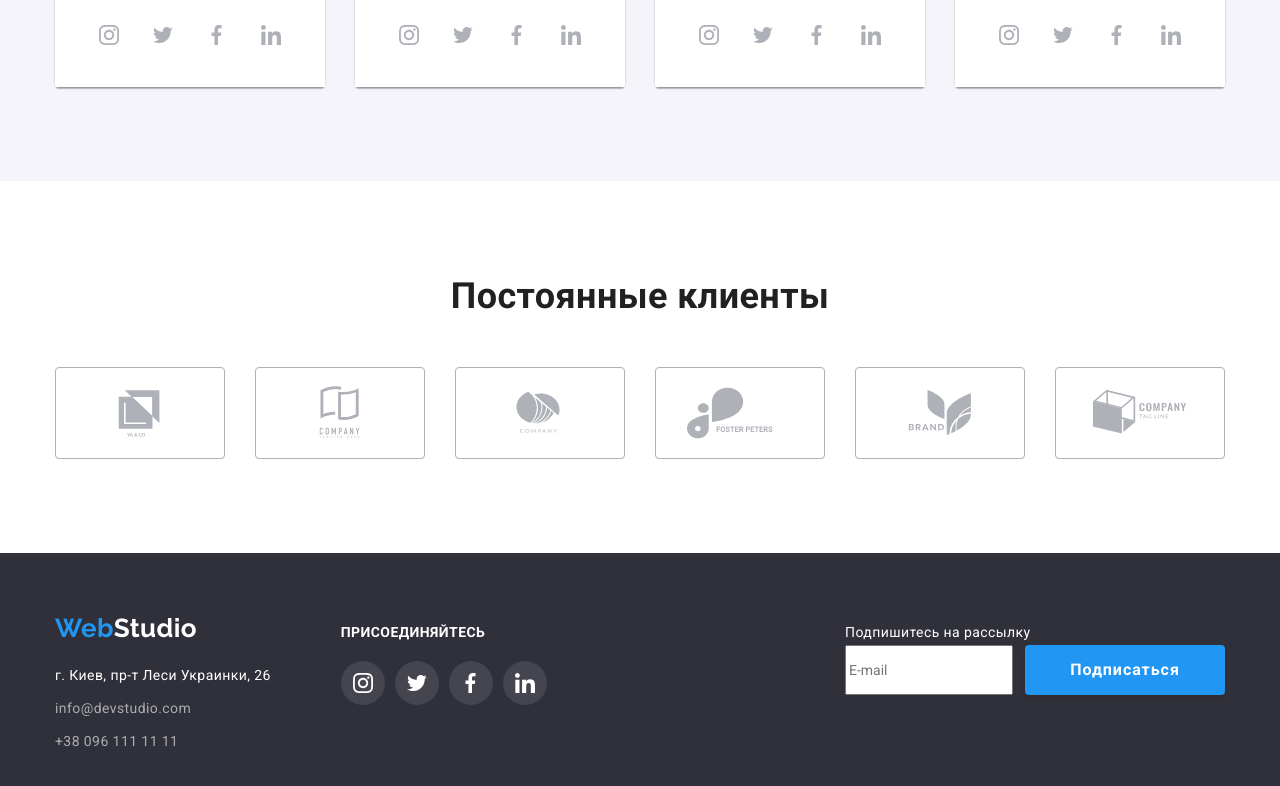
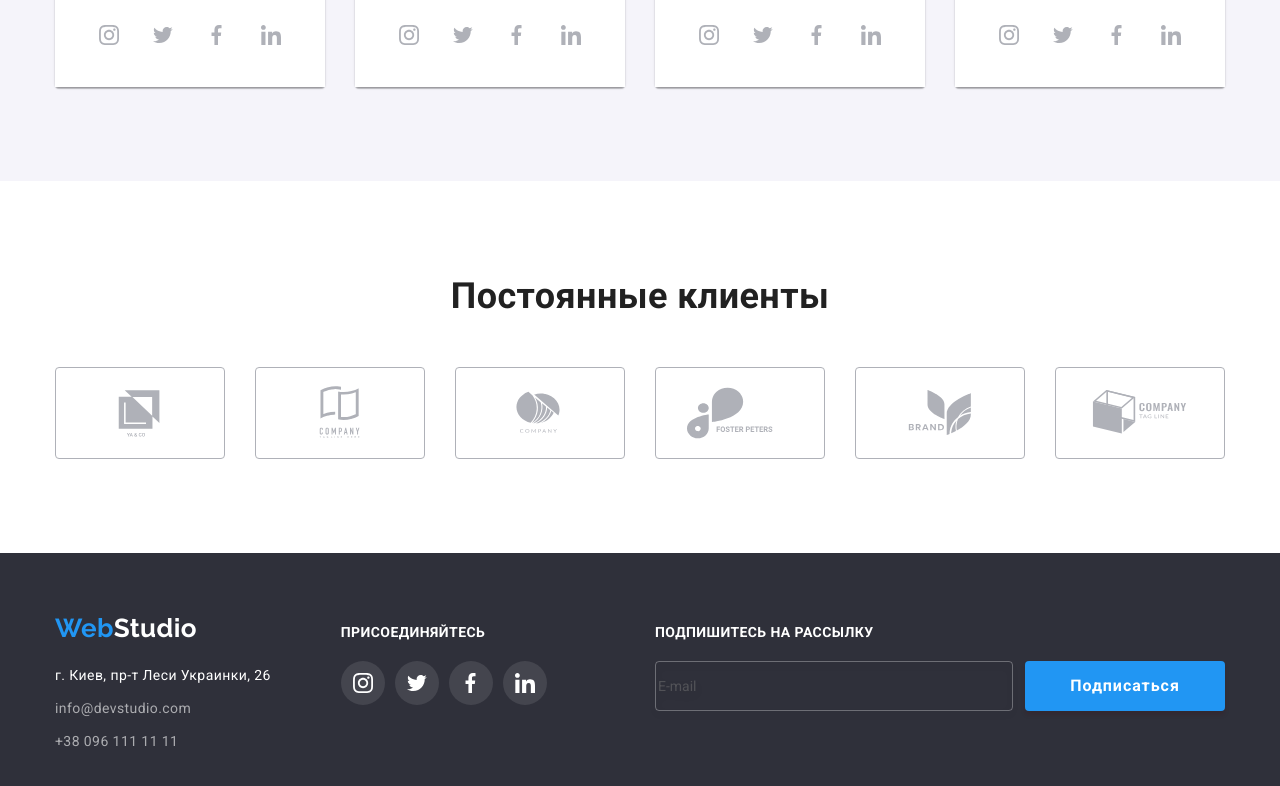
Before and after one commit to mandarinka99/goit-markup-hw-06, a plain HTML site: page index.html in a window 1280 px wide. Shown: the part 2147-2933 px from the top of the page. Drawn offline with nearby package versions, Linux system fonts and the light colour scheme.

Commit message:
Update style.css

```diff
--- a/css/style.css
+++ b/css/style.css
@@ -652,6 +652,13 @@ address {
   color: var(--primary-white-color);
 }
 
+.footer-form-title {
+  margin-bottom: 20px;
+
+  font-weight: 700;
+  line-height: 1.14;
+  text-transform: uppercase;
+}
 .footer-right-part {
   margin-left: auto;
   /* width: 570px; */
@@ -664,7 +671,17 @@ address {
 .footer-form .form-btn {
   margin-left: 12px;
 }
+.footer-inp::placeholder {
+  color: rgba(117, 117, 117, 0.5);
+}
 
+.footer-inp {
+  width: 358px;
+  border: 1px solid rgba(255, 255, 255, 0.3);
+  background-color: inherit;
+  filter: drop-shadow(0px 4px 4px rgba(0, 0, 0, 0.15));
+  border-radius: 4px;
+}
 /* backdrop */
 
 .backdrop {
```
